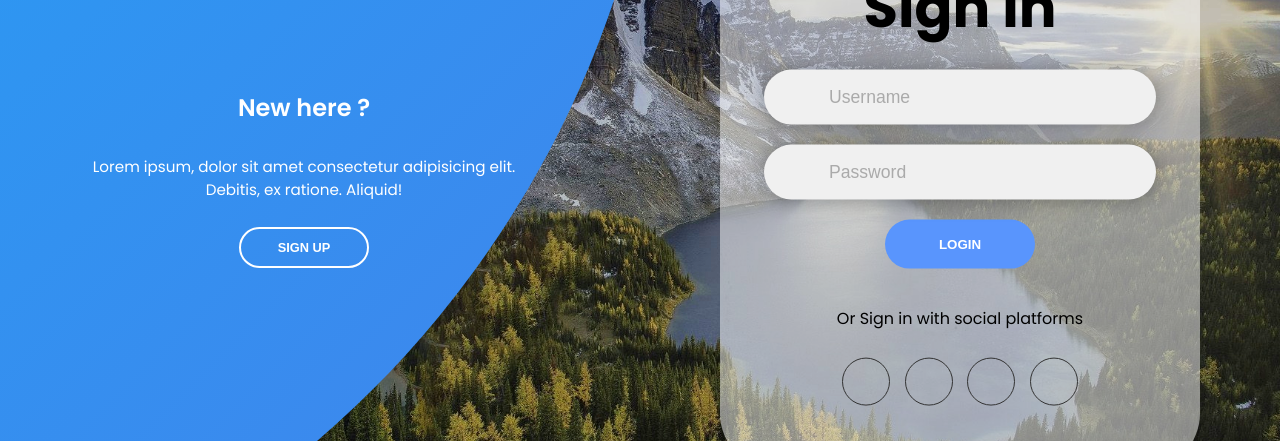
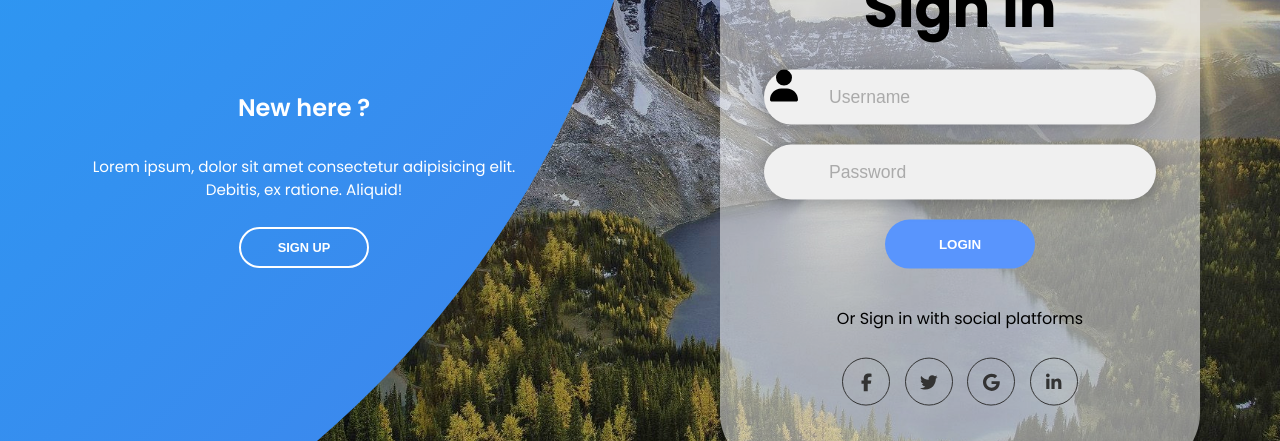
Before and after one commit to jhan756k/FORC, a React (Create React App) app: page /login in a window 1280 px wide. Shown: the part 238-679 px from the top of the page. Built offline with nearby package versions, Linux system fonts and the light colour scheme; the HTML template or start-up script is replaced by a standard one.

Commit message:
fix link + icon

```diff
--- a/package.json
+++ b/package.json
@@ -6,8 +6,10 @@
     "@emotion/react": "^11.10.6",
     "@emotion/styled": "^11.10.6",
     "@fortawesome/fontawesome-svg-core": "^6.4.0",
+    "@fortawesome/free-brands-svg-icons": "^6.4.0",
     "@fortawesome/free-regular-svg-icons": "^6.4.0",
     "@fortawesome/free-solid-svg-icons": "^6.4.0",
+    "@fortawesome/react-fontawesome": "^0.2.0",
     "@mui/icons-material": "^5.11.11",
     "@mui/material": "^5.11.15",
     "@testing-library/jest-dom": "^5.16.5",
--- a/src/App.js
+++ b/src/App.js
@@ -5,6 +5,7 @@ import Loginpage from "./Page/Loginpage";
 import { BrowserRouter, Routes, Route } from "react-router-dom";
 
 function App() {
+
   return (
     <BrowserRouter>
       <Routes>
--- a/src/Component/Card.jsx
+++ b/src/Component/Card.jsx
@@ -3,7 +3,7 @@ import "../Style/Card.css";
 
 const Card = ({ img, date, title, text }) => {
   return (
-    <div class="reveal">
+    <div className="reveal">
       <a href="/" className="wrap">
         <div className="card">
           <div className="cardimg">
--- a/src/Component/Sticknav.jsx
+++ b/src/Component/Sticknav.jsx
@@ -3,18 +3,22 @@ import "../Style/Sticknav.css";
 
 const Sticknav = () => {
   async function campaignClick() {
-    let pos = await document.querySelector(".camp").offsetTop;
-    window.scrollTo({
-      top: pos - 90,
-      behavior: "smooth",
-    });
+
+    if (window.location.pathname !=="/") {
+      window.location.href = "/?s=1";
+    } else{
+      window.scrollTo({
+        top: document.querySelector(".camp").offsetTop - 90,
+        behavior: "smooth",
+      });
+    }
   };
 
   return (
     <div className="stick">
       <div className="items">
         <div className="iwrap">
-          <a href="/" className="item">
+          <a href="/about" className="item">
             About
           </a>
         </div>
--- a/src/Page/Loginpage.jsx
+++ b/src/Page/Loginpage.jsx
@@ -1,6 +1,9 @@
 import React, { useEffect } from "react";
 import Sticknav from "../Component/Sticknav";
 import "../Style/Loginpage.css";
+import { FontAwesomeIcon } from '@fortawesome/react-fontawesome'
+import { faFacebookF, faGoogle, faLinkedinIn, faTwitter } from '@fortawesome/free-brands-svg-icons'
+import { faUser } from '@fortawesome/free-solid-svg-icons'
 
 const Loginpage = () => {
     useEffect(() => {
@@ -31,7 +34,7 @@ const Loginpage = () => {
                             <form action="#" class="sign-in-form">
                                 <h2 class="titlelog">Sign in</h2>
                                 <div class="input-field">
-                                    <i class="fas fa-user"></i>
+                                    <FontAwesomeIcon icon={faUser} size="2xl" />
                                     <input type="text" placeholder="Username" />
                                 </div>
                                 <div class="input-field">
@@ -51,16 +54,16 @@ const Loginpage = () => {
                                 </p>
                                 <div class="social-media">
                                     <a href="#" class="social-icon">
-                                        <i class="fab fa-facebook-f"></i>
+                                        <FontAwesomeIcon icon={faFacebookF} />
                                     </a>
                                     <a href="#" class="social-icon">
-                                        <i class="fab fa-twitter"></i>
+                                        <FontAwesomeIcon icon={faTwitter} />
                                     </a>
                                     <a href="#" class="social-icon">
-                                        <i class="fab fa-google"></i>
+                                        <FontAwesomeIcon icon={faGoogle} />
                                     </a>
                                     <a href="#" class="social-icon">
-                                        <i class="fab fa-linkedin-in"></i>
+                                        <FontAwesomeIcon icon={faLinkedinIn} />
                                     </a>
                                 </div>
                             </form>
@@ -91,16 +94,16 @@ const Loginpage = () => {
                                 </p>
                                 <div class="social-media">
                                     <a href="#" class="social-icon">
-                                        <i class="fab fa-facebook-f"></i>
+                                        <FontAwesomeIcon icon={faFacebookF} />
                                     </a>
                                     <a href="#" class="social-icon">
-                                        <i class="fab fa-twitter"></i>
+                                        <FontAwesomeIcon icon={faTwitter} />
                                     </a>
                                     <a href="#" class="social-icon">
-                                        <i class="fab fa-google"></i>
+                                        <FontAwesomeIcon icon={faGoogle} />
                                     </a>
                                     <a href="#" class="social-icon">
-                                        <i class="fab fa-linkedin-in"></i>
+                                        <FontAwesomeIcon icon={faLinkedinIn} />
                                     </a>
                                 </div>
                             </form>
--- a/src/Page/Mainpage.jsx
+++ b/src/Page/Mainpage.jsx
@@ -1,9 +1,22 @@
-import React, { useState } from "react";
+import React, { useEffect, useState } from "react";
 import "../Style/Mainpage.css";
 import Navbar from "../Component/Navbar";
 import Card from "../Component/Card";
 
 const Mainpage = () => {
+  useEffect(() => {
+    let queryParams = new URLSearchParams(window.location.search);
+    let snum = queryParams.get("s");
+
+    if (snum === "1") {
+      setTimeout(() => {
+        window.scrollTo({
+          top: document.querySelector(".camp").offsetTop - 90,
+          behavior: "smooth",
+        });
+      }, 200);
+    }
+  });
 
   function reveal() {
     var reveals = document.querySelectorAll(".reveal");
```
Also changed, not shown: 1 other file (tests, documents, lock files or other folders).
